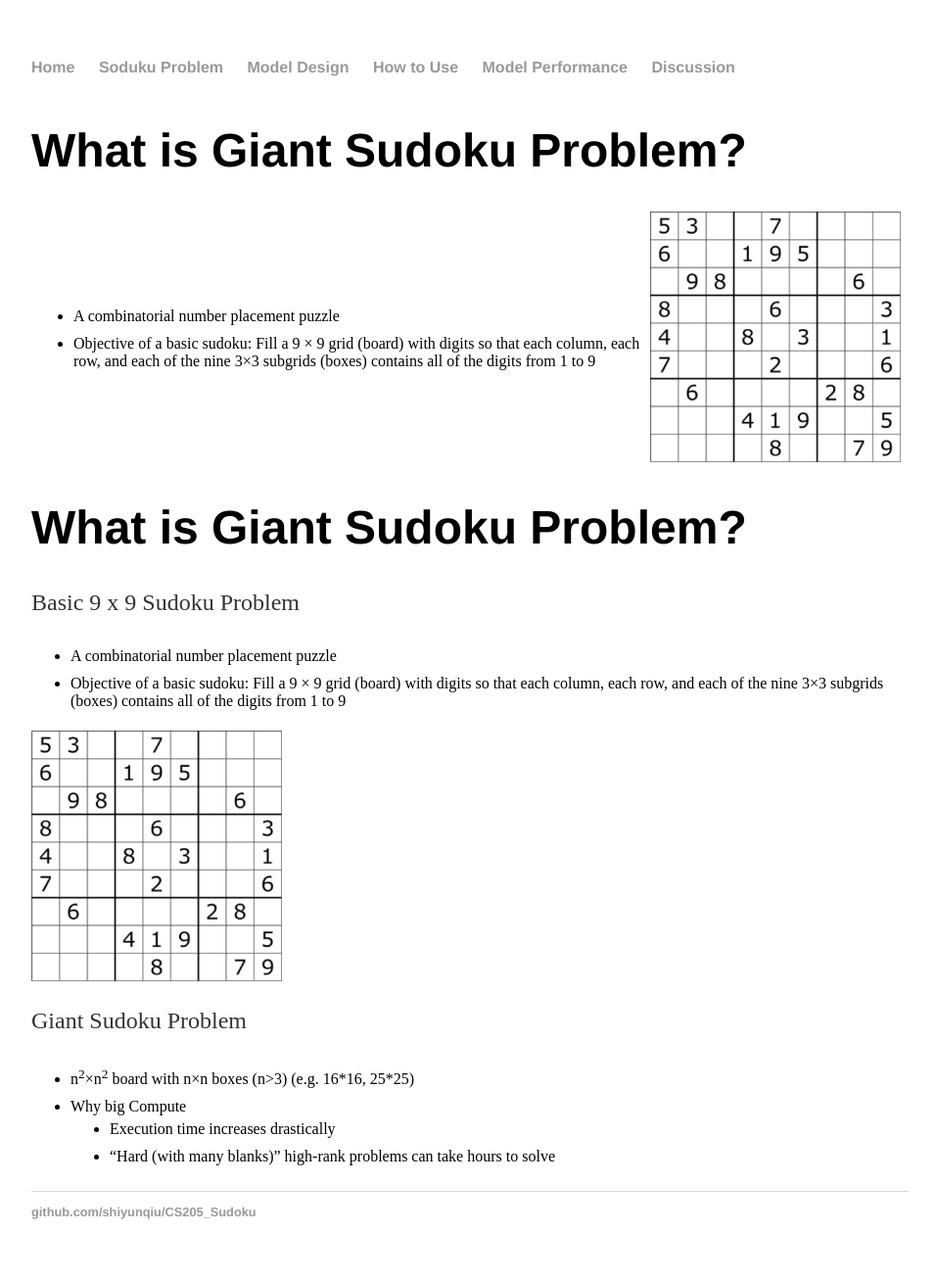
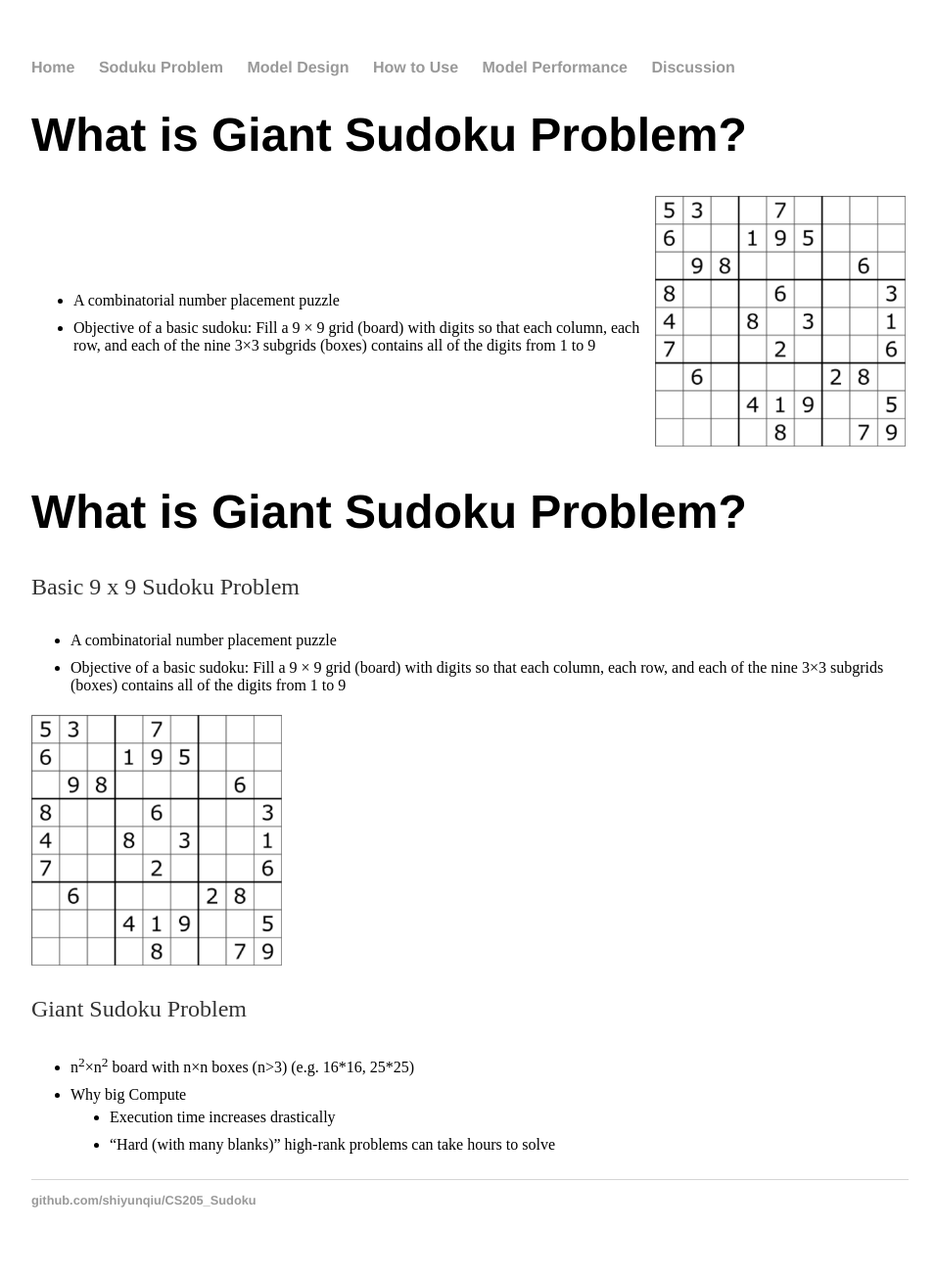
Before and after one commit to shuxiangru/CS205_G1.github.io, a Jekyll site: the page built from sudoku/index.html, in a window 1280 px wide. Shown: the whole page at 98% size, without its empty margins (160-1116 px from the left). Built offline with Jekyll 4.4.1, drawn with Linux system fonts in a browser that asks for light colours.

Commit message:
Update index.html

```diff
--- a/sudoku/index.html
+++ b/sudoku/index.html
@@ -5,7 +5,7 @@
 
 
 
-		<div class="clearfix float_right">
+		<div >
 			<h1>What is Giant Sudoku Problem?</h1>
 			<table>
 				<tr>
@@ -18,7 +18,8 @@
 
 				 </tr>
 			</table>
-			<div>
+		</div>
+		<div>
 				<h1>What is Giant Sudoku Problem?</h1>
 				<p>Basic 9 x 9 Sudoku Problem</p>
 				<ul style="list-style-type:disc">
@@ -28,7 +29,7 @@
 				</ul>
 			</div>
 			<img src="/CS205_G1.github.io/img/basic_sudoku.png" alt="basic_sudoku" width="256" height="256">
-		</div class="clearfix float_right">
+		</div>
 
 		<div>
 			  <p>Giant Sudoku Problem</p>
```
